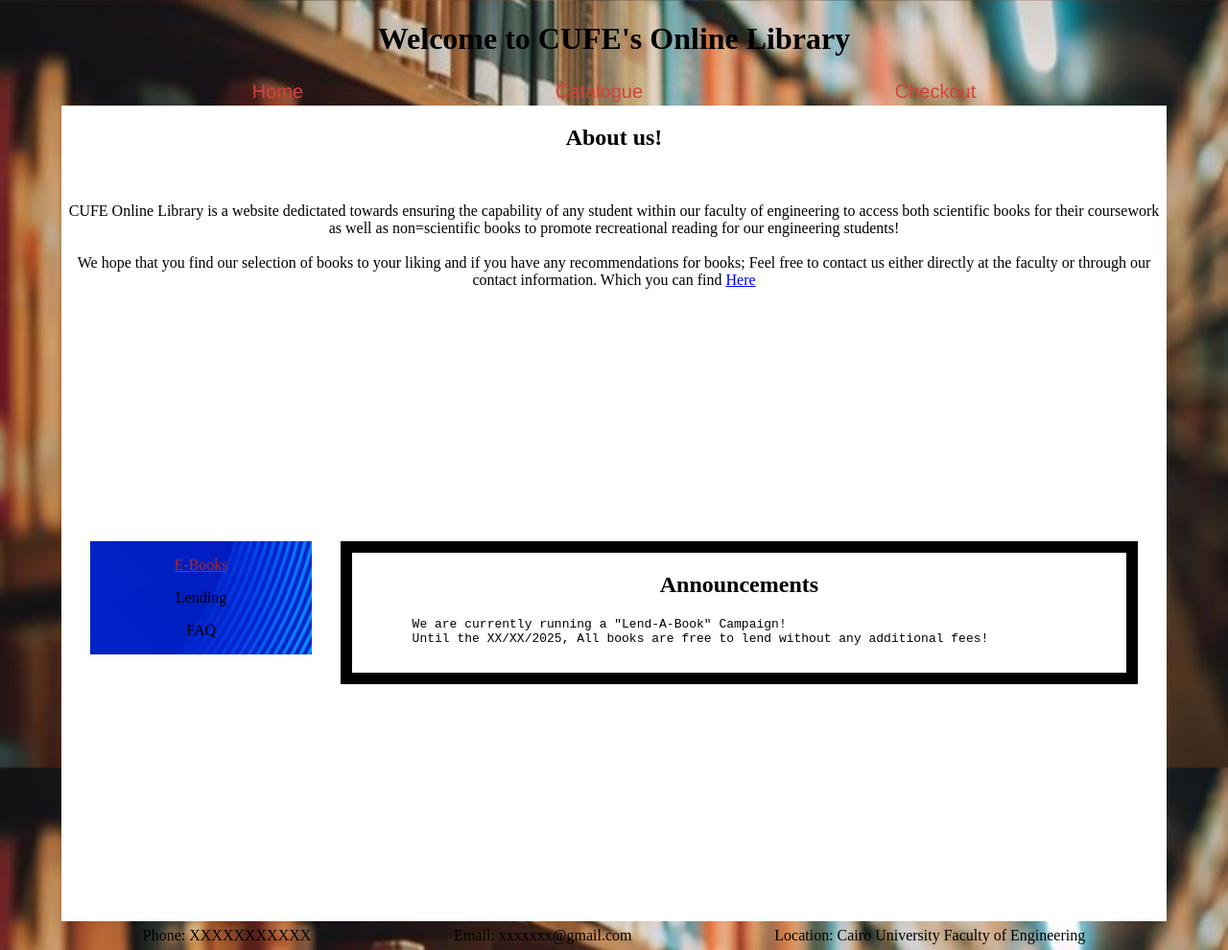
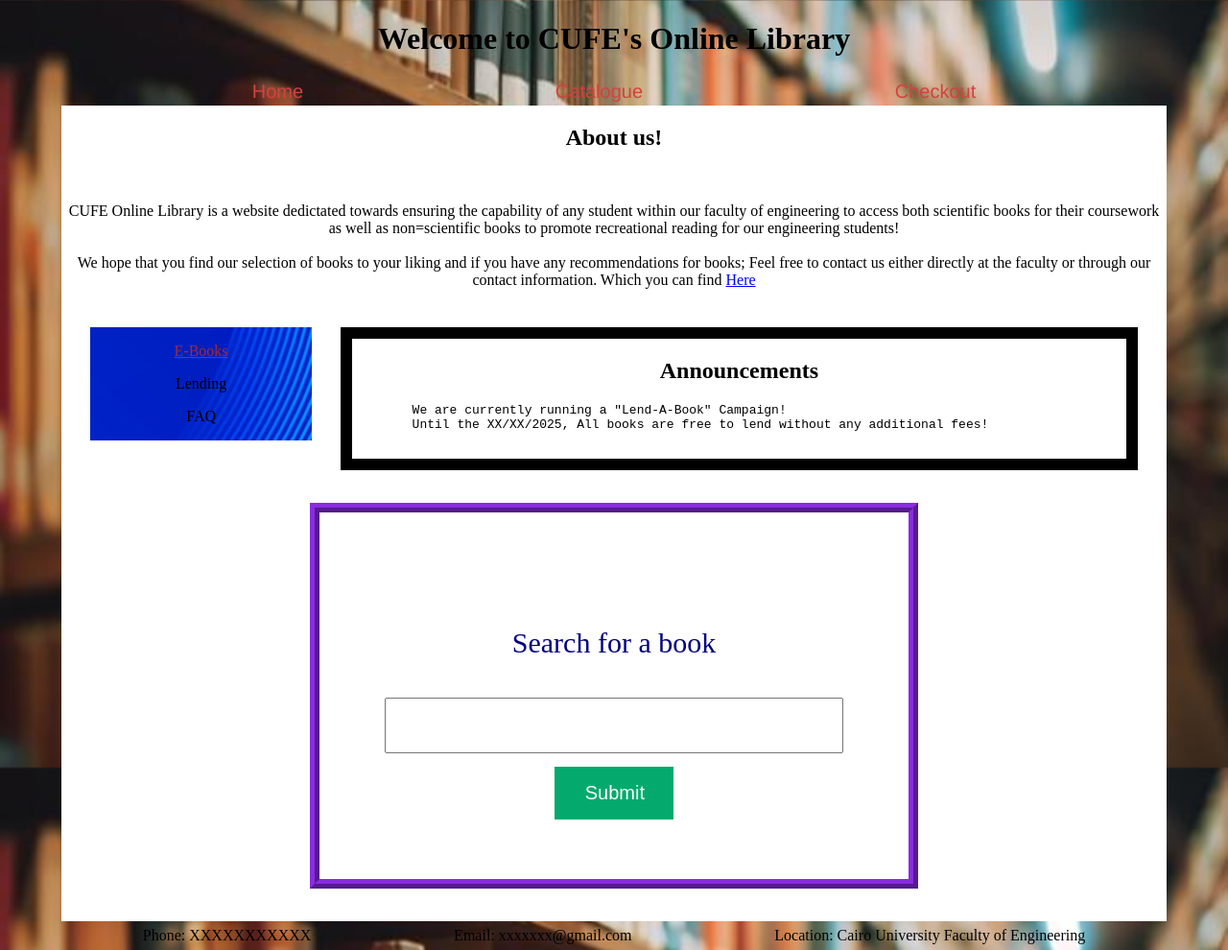
Before and after one commit to Mohamed-Elsayed-Hosni/Mohamed-Elsayed-Hosni.github.io, a website: page src/HomePage.html in a window 1280 px wide. Shown: the whole page at 96% size. Drawn offline with Linux system fonts and the light colour scheme; files whose address does not match are found by name.

Commit message:
Search Homepage

```diff
--- a/routes/books.js
+++ b/routes/books.js
@@ -28,8 +28,7 @@ router.get("/api/books",
 
 
         const filteredbooks= books.filter((book)=>book[filter].includes(value));
-        response.sendStatus(200)
-            return response.json(filteredbooks);
+        return response.json(filteredbooks);
     }
 
 )
--- a/src/HomePage.html
+++ b/src/HomePage.html
@@ -66,6 +66,55 @@ nav.Search{
     border-color:black;
     border: 1px;
 }
+input[type=text]{
+    min-width: fit-content;
+    padding: 2px;
+    margin: 10px;
+    width: 20%;
+    height: 50px;
+    font-size: 40px;
+    text-align: center;
+    transition: width 0.4s ease-in-out, background-color 0.4s ease-in-out;
+}
+input[type=submit]{
+  background-color: #04AA6D;
+  border: none;
+  color: white;
+  padding: 16px 32px;
+  width: 25%;
+  font-size: 20px;
+  text-decoration: none;
+  margin: 4px 2px;
+  cursor: pointer;
+  transition: width 0.4s ease-in-out, font-size 0.4s ease-in-out;
+}
+input[type=submit]:hover{
+width:50%;
+font-size:30px;
+}
+input[type=text]:focus{
+    background-color: lightblue;
+    width: 100%;
+}
+form.ToDo{
+    width: 50%;
+    padding: 5%;
+    margin-top: 10px;
+    margin-bottom: 10px;
+    margin-left: 22.5%;
+    margin-right: 22.5%;
+    border: 10px ridge blueviolet ;
+    display:flex;
+    background-color: white;
+    height: fit-content;
+    max-height: fit-content;
+    flex-wrap: wrap;
+    flex-direction: column;
+    align-content: center;
+    justify-content: center;
+    align-items: center;
+
+}
 aside.Services{
     background-image: url("ServiceBar.jpg");
     width: 20%;
@@ -113,6 +162,23 @@ a:hover{
     grid-column-end: 17;
 }
 
+p.search{
+        text-align: center;
+    justify-self: center;
+    color: rgb(0,0,128);
+    font-size:30px;
+}
+
+p.ERROROFF{
+    text-align: center;
+    justify-self: center;
+    color: rgb(0,0,128);
+}
+p.ERRORON{
+    text-align: center;
+    justify-self: center;
+    color: rgb(128,0,0);
+}
 
 </style>
 </head>
@@ -160,11 +226,20 @@ Welcome to CUFE's Online Library
         Until the XX/XX/2025, All books are free to lend without any additional fees!
     </pre>
     </section>
+    <form class="ToDo" id="ToDo">
+    <p class="ERROROFF" id="MSG">
+
+</p>
+    <p class="search">Search for a book</p>
+    <input type="text" id="taskname">
+    <input type="submit" id="submit">
+    </form>
 </div>
 <nav class="Contact" id="Contact">
     <p>Phone: XXXXXXXXXXX</p>
     <p>Email: xxxxxxx@gmail.com</p>
     <p>Location: Cairo University Faculty of Engineering</p>
 </nav>
+<script src="Homepage.js"></script>
 </body>
 </html>
```
Also changed, not shown: public/Scripts/Homepage.js (added, +36 -0 lines).
